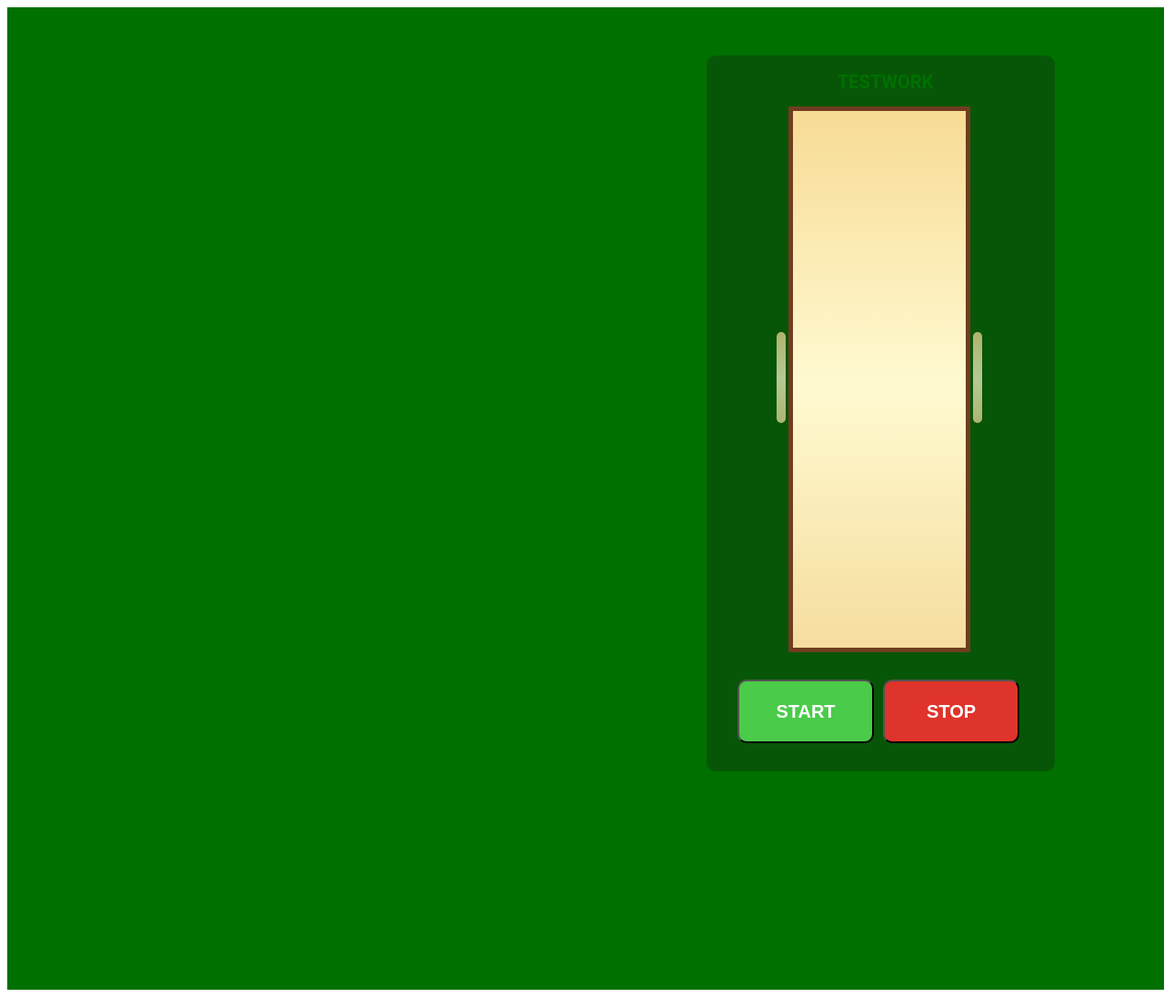
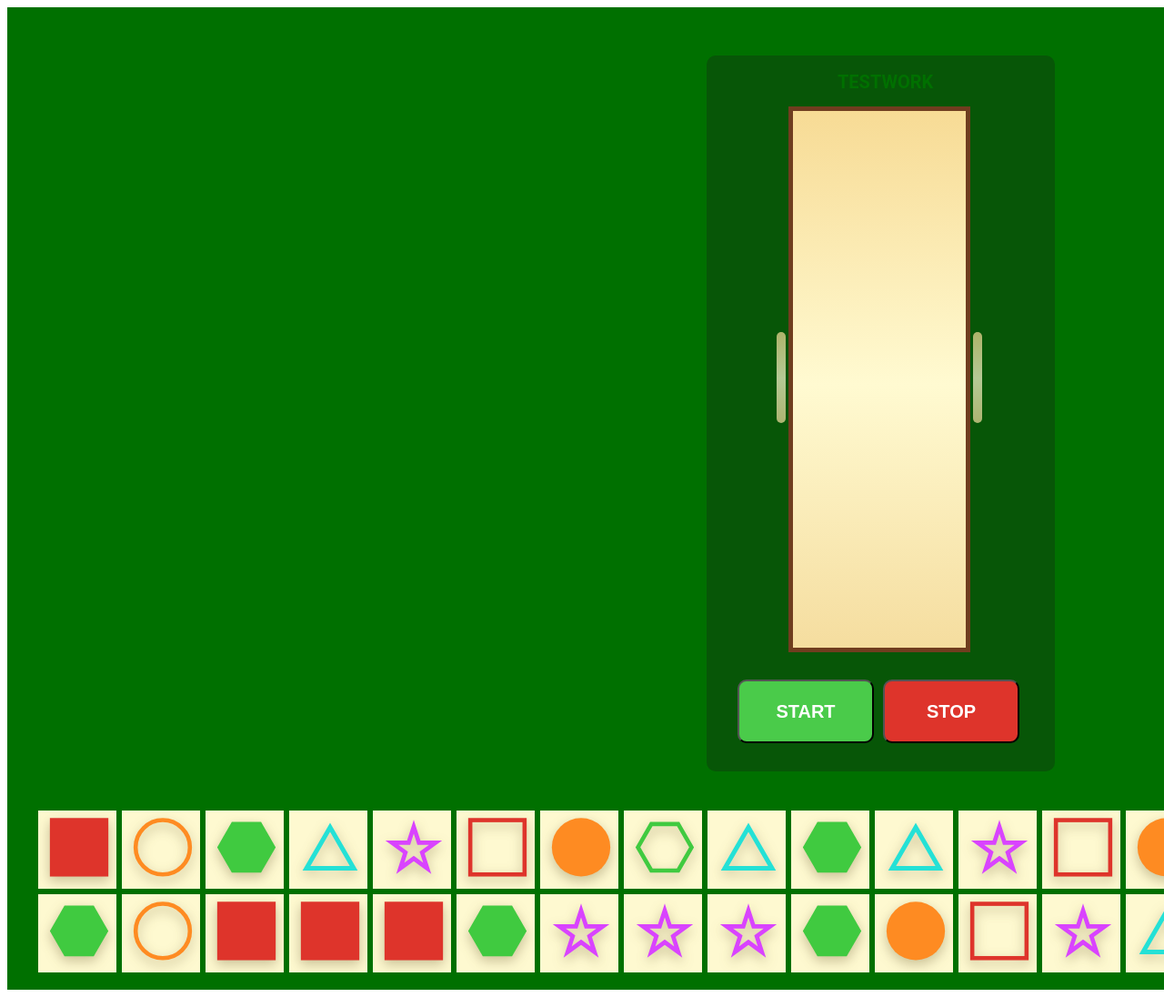
Before and after one commit to DmitriyH01/wheel-of-fortune, a plain HTML site: page index.html in a window 1280 px wide. Shown: the top 1096 px of the page at 91% size. Drawn offline with Linux system fonts and the light colour scheme.

Commit message:
fill table with figures

```diff
--- a/index.css
+++ b/index.css
@@ -25,6 +25,17 @@
   list-style-type: none;
   align-items: center;
   justify-items: center;
+}
+
+.table__figures li {
+  width: 86px;
+  height: 86px;
+  border: 3px solid #007000;
+  background: #fef9d0;
+}
+.table__figures img {
+  width: 90px;
+  height: 90px;
 }
 
 /* WHEEL */
--- a/index.html
+++ b/index.html
@@ -9,6 +9,13 @@
     <title>Wheel-of-fortune</title>
   </head>
   <body>
+    <main class="main">
+      <section class="table">
+        <span class="table__numbers"></span>
+        <ul class="table__figures"></ul>
+      </section>
+      <section class="wheel_area"></section>
+    </main>
     <script type="module" src="index.js"></script>
   </body>
 </html>
--- a/index.js
+++ b/index.js
@@ -1,32 +1,15 @@
 import { figures } from "./modules/storage.js";
 
-const BODY = document.querySelector("body");
+const WHEEL = document.querySelector(".wheel_area");
+const TABLE = document.querySelector(".table__figures");
 
-createMainContent();
+fillWheelContent();
+fillTableContent(figures);
 
-function createMainContent() {
+function fillWheelContent() {
   let fragment = document.createDocumentFragment();
-  const main = document.createElement("main");
-  main.className = "main";
-
-  fragment.appendChild(main);
-
-  main.insertAdjacentHTML("beforeend", `${createTable()}`);
-  main.insertAdjacentHTML("beforeend", `${createWheel()}`);
-  BODY.appendChild(fragment);
-}
-
-function createTable() {
-  return `
-   <section class="table">
-     <span class="table__numbers"></span>
-     <ul class="table__figures"></ul>
-   </section>`;
-}
-
-function createWheel() {
-  return `<section class="wheel_area">
-      <span class="wheel_area__text">testwork</span>
+  fragment.appendChild(WHEEL);
+  let template = `<span class="wheel_area__text">testwork</span>
       <div class="wheel_area__wheel">
         <div class="wheel_area__wheel__inner">
           <ul class="wheel_area__wheel__inner__list">
@@ -41,6 +24,21 @@ function createWheel() {
           class="wheel_area__buttons_wrap__stop">
           stop
         </button>
-      </div>
-    </section>`;
+      </div>`;
+  WHEEL.insertAdjacentHTML("beforeEnd", template);
+  document.querySelector(".main").appendChild(fragment);
 }
+
+function fillTableContent(figures) {
+  let fragment = document.createDocumentFragment();
+  fragment.appendChild(TABLE);
+
+  figures.forEach(function (figure, index) {
+    let template = `
+           <li>
+      <img src=${figure} id=${index} alt=""></img>
+    </li>`;
+    TABLE.insertAdjacentHTML("beforeEnd", template);
+  });
+  document.querySelector(".table").appendChild(fragment);
+}
```
